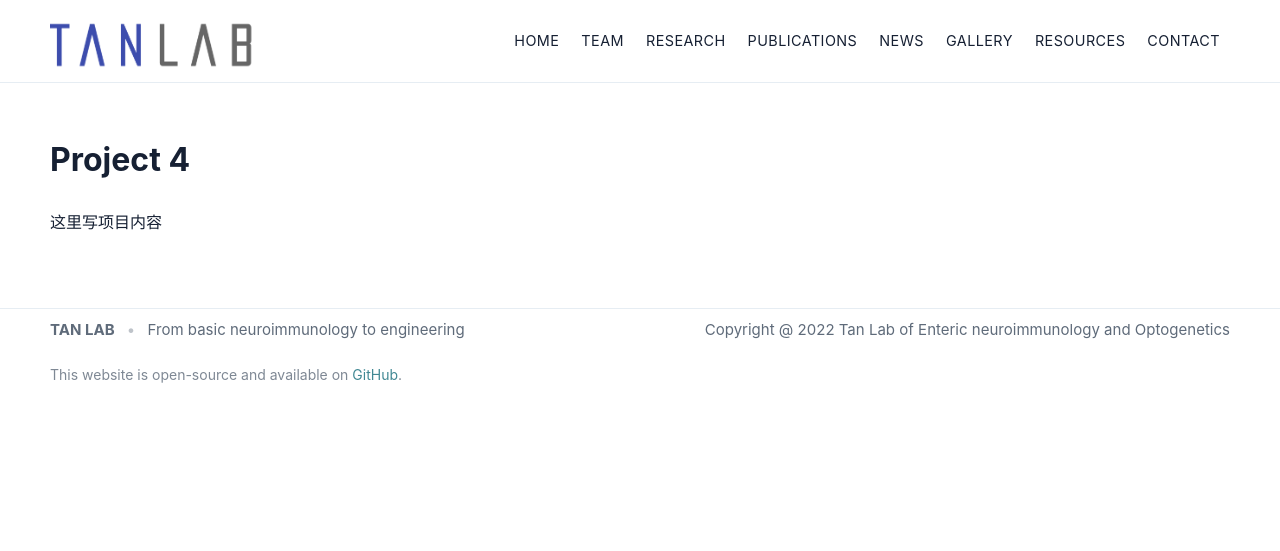
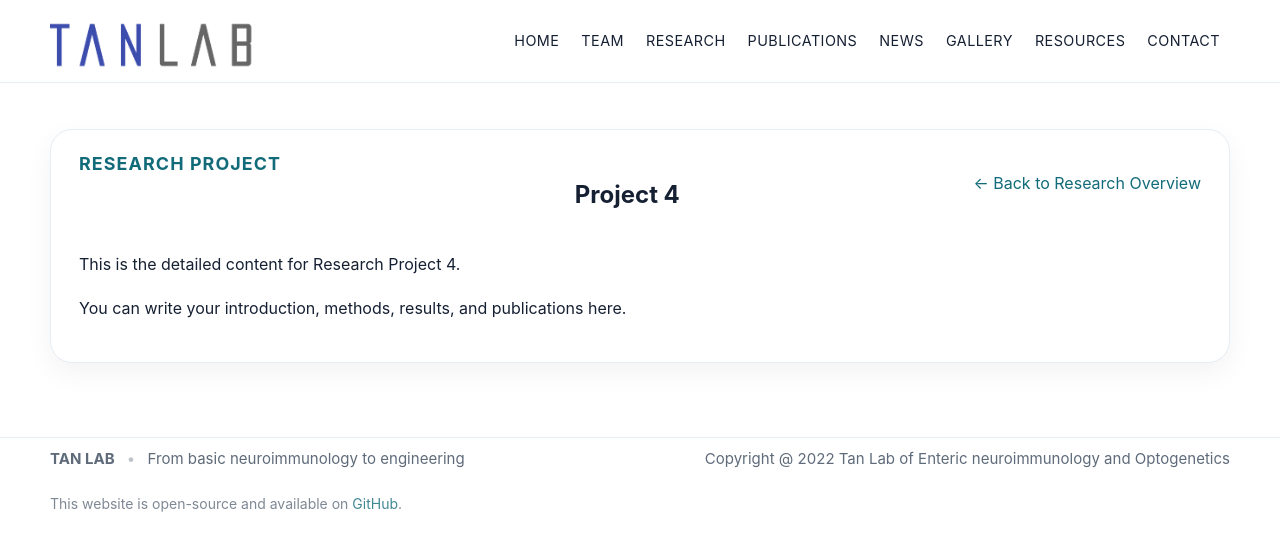
Before and after one commit to tanpenglab/tanpenglab.github.io, a Jekyll site: the page built from research/project-4.md, in a window 1280 px wide. Shown: the top 551 px of the page. Built offline with Jekyll 4.4.1, drawn with Linux system fonts in a browser that asks for light colours.

Commit message:
Update project-4.md

```diff
--- a/research/project-4.md
+++ b/research/project-4.md
@@ -1,8 +1,18 @@
 ---
 layout: default
-title: Project 4
+title: Research Project 4
 permalink: /research/project-4/
 ---
 
-# Project 4
-这里写项目内容
+<section class="section">
+  <div class="section-head">
+    <p class="eyebrow">RESEARCH PROJECT</p>
+    <h1>Project 4</h1>
+    <p><a href="/research/">← Back to Research Overview</a></p>
+  </div>
+
+  <div class="content">
+    <p>This is the detailed content for Research Project 4.</p>
+    <p>You can write your introduction, methods, results, and publications here.</p>
+  </div>
+</section>
```
